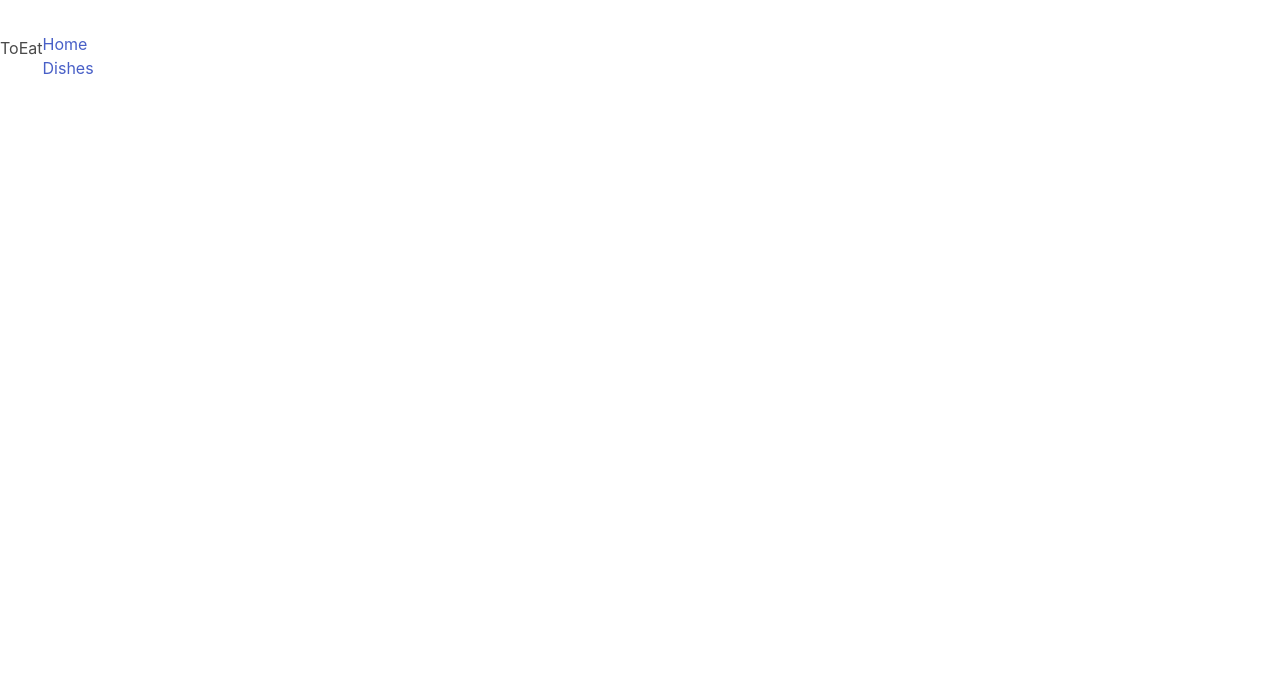
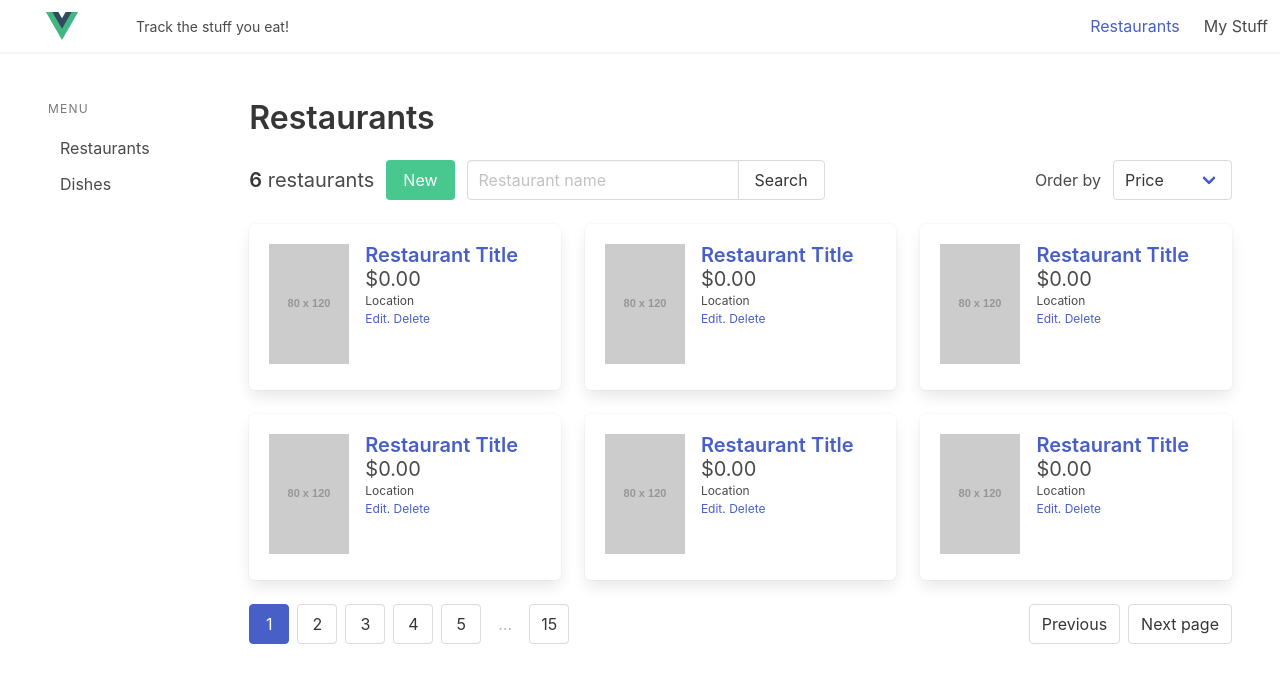
Before and after one commit to bencodezen/toEat, a Vue app: page /restaurants in a window 1280 px wide. Before the commit this address had no page. Shown: the top 682 px of the page. Built offline with nearby package versions, Linux system fonts and the light colour scheme.

Commit message:
feature: enhance restaurant feature page html

```diff
--- a/index.html
+++ b/index.html
@@ -4,7 +4,8 @@
     <meta charset="UTF-8" />
     <link rel="icon" href="/favicon.ico" />
     <meta name="viewport" content="width=device-width, initial-scale=1.0" />
-    <title>Vite App</title>
+    <title>ToEat - Track the stuff you eat!</title>
+    <link rel="stylesheet" href="https://cdnjs.cloudflare.com/ajax/libs/font-awesome/4.7.0/css/font-awesome.css">
   </head>
   <body>
     <div id="app"></div>
--- a/src/App.vue
+++ b/src/App.vue
@@ -1,82 +1,11 @@
 <script setup lang="ts">
 import { RouterLink, RouterView } from 'vue-router'
-import HelloWorld from './components/HelloWorld.vue'
+import TheNavbar from './components/TheNavbar.vue'
 </script>
 
 <template>
-  <header>
-    <h1>ToEat</h1>
-    <div class="wrapper">
-      <nav>
-        <RouterLink to="/">Home</RouterLink>
-        <RouterLink to="/dishes">Dishes</RouterLink>
-      </nav>
-    </div>
-  </header>
-
+  <TheNavbar />
   <RouterView />
 </template>
 
-<style scoped>
-header {
-  line-height: 1.5;
-  max-height: 100vh;
-}
-
-.logo {
-  display: block;
-  margin: 0 auto 2rem;
-}
-
-nav {
-  width: 100%;
-  font-size: 12px;
-  text-align: center;
-  margin-top: 2rem;
-}
-
-nav a.router-link-exact-active {
-  color: var(--color-text);
-}
-
-nav a.router-link-exact-active:hover {
-  background-color: transparent;
-}
-
-nav a {
-  display: inline-block;
-  padding: 0 1rem;
-  border-left: 1px solid var(--color-border);
-}
-
-nav a:first-of-type {
-  border: 0;
-}
-
-@media (min-width: 1024px) {
-  header {
-    display: flex;
-    place-items: center;
-    padding-right: calc(var(--section-gap) / 2);
-  }
-
-  .logo {
-    margin: 0 2rem 0 0;
-  }
-
-  header .wrapper {
-    display: flex;
-    place-items: flex-start;
-    flex-wrap: wrap;
-  }
-
-  nav {
-    text-align: left;
-    margin-left: -1rem;
-    font-size: 1rem;
-
-    padding: 1rem 0;
-    margin-top: 1rem;
-  }
-}
-</style>
+<style></style>
--- /dev/null
+++ b/src/components/TheNavbar.vue
@@ -0,0 +1,31 @@
+<script setup lang="ts">
+import logo from '../assets/logo.svg'
+</script>
+
+<template>
+  <nav class="navbar has-shadow">
+    <div class="navbar-brand">
+      <router-link to="/" class="navbar-item">
+        <img :src="logo" alt="" width="100" />
+      </router-link>
+      <div class="navbar-burger">
+        <div class="span"></div>
+        <div class="span"></div>
+        <div class="span"></div>
+      </div>
+    </div>
+    <div class="navbar-menu">
+      <div class="navbar-start">
+        <div class="navbar-item">
+          <small>Track the stuff you eat!</small>
+        </div>
+      </div>
+      <div class="navbar-end">
+        <div class="navbar-item"><router-link to="/restaurants">Restaurants</router-link></div>
+        <div class="navbar-item">My Stuff</div>
+      </div>
+    </div>
+  </nav>
+</template>
+
+<style></style>
--- a/src/router/index.ts
+++ b/src/router/index.ts
@@ -16,6 +16,23 @@ const router = createRouter({
       // this generates a separate chunk (About.[hash].js) for this route
       // which is lazy-loaded when the route is visited.
       component: () => import('../views/DishesPage.vue')
+    },
+    {
+      path: '/restaurants',
+      name: 'restaurants',
+      component: () => import('../views/RestaurantsPage.vue'),
+      // children: [
+      //   {
+      //     path: 'new',
+      //     name: 'create-new-restaurant',
+      //     component: () => import('../views/NewRestaurantPage.vue')
+      //   }
+      // ]
+    },
+    {
+      path: '/restaurants/new',
+      name: 'new-restaurant',
+      component: () => import('../views/NewRestaurantPage.vue')
     }
   ]
 })
--- a/src/views/HomeView.vue
+++ b/src/views/HomeView.vue
@@ -1,15 +1,7 @@
-<script setup lang="ts">
-import { useRestaurantStore } from '@/stores/RestaurantStore'
-
-const restaurantStore = useRestaurantStore()
-</script>
+<script setup lang="ts"></script>
 
 <template>
-  <main>
-    <ul>
-      <li v-for="restaurant in restaurantStore.restaurantList" :key="restaurant.name">
-        {{ restaurant.name }}
-      </li>
-    </ul>
+  <main class="section">
+    <h1>Home Page</h1>
   </main>
 </template>
--- /dev/null
+++ b/src/views/NewRestaurantPage.vue
@@ -0,0 +1,70 @@
+<script setup lang="ts"></script>
+
+<template>
+  <main class="section">
+    <nav class="breadcrumb">
+      <ul>
+        <li><a href="#">Restaurants</a></li>
+        <li class="is-active"><a href="#">New Restaurant</a></li>
+      </ul>
+    </nav>
+    <form>
+      <div class="field">
+        <div class="field">
+          <label for="title" class="label">Title</label>
+          <div class="control">
+            <input type="text" class="input is-large" placeholder="e.g. Eat Here" required />
+          </div>
+        </div>
+        <div class="columns is-desktop">
+          <div class="column">
+            <label for="price" class="label">Price</label>
+            <div class="control has-icons-left">
+              <input type="number" class="input" placeholder="e.g. 22.99" required />
+              <span class="icon is-small is-left">
+                <i class="fa fa-dollar"></i>
+              </span>
+            </div>
+          </div>
+          <div class="column">
+            <label for="pages" class="label">Pages</label>
+            <div class="control">
+              <input type="number" class="input" placeholder="e.g., 270" />
+            </div>
+          </div>
+          <div class="column">
+            <label for="" class="label">ISBN</label>
+            <div class="control">
+              <input type="text" class="input" placeholder="e.g., 912873289" required />
+            </div>
+          </div>
+        </div>
+        <div class="field">
+          <label class="label">Cover image</label>
+          <div class="control">
+            <div class="file has-name">
+              <label class="file-label">
+                <input type="file" class="file-input" />
+                <span class="file-cta">
+                  <span class="file-icon">
+                    <i class="fa fa-upload"></i>
+                  </span>
+                  <span class="file-label"> Choose a file… </span>
+                </span>
+                <span class="file-name"> No file chosen </span>
+              </label>
+            </div>
+          </div>
+        </div>
+        <div class="field">
+          <div class="buttons">
+            <button class="button is-medium is-success">Create</button>
+            <button class="button is-medium is-light">Cancel</button>
+          </div>
+        </div>
+      </div>
+    </form>
+  </main>
+</template>
+
+<style></style>
--- /dev/null
+++ b/src/views/RestaurantsPage.vue
@@ -0,0 +1,96 @@
+<script setup lang="ts">
+const list = [1, 2, 3, 4, 5, 6]
+</script>
+
+<template>
+  <main class="section">
+    <div class="columns">
+      <!-- Side Menu -->
+      <div class="column is-4-tablet is-3-desktop is-2-widescreen">
+        <nav class="menu">
+          <p class="menu-label">Menu</p>
+          <ul class="menu-list">
+            <li><a href="#">Restaurants</a></li>
+            <li><a href="#">Dishes</a></li>
+          </ul>
+        </nav>
+      </div>
+      <div class="column">
+        <h1 class="title">Restaurants</h1>
+        <!-- CTA Bar -->
+        <nav class="level">
+          <div class="level-left">
+            <div class="level-item">
+              <p class="subtitle is-5"><strong>6</strong> restaurants</p>
+            </div>
+
+            <p class="level-item">
+              <a href="#" class="button is-success">New</a>
+            </p>
+
+            <div class="level-item is-hidden-tablet-only">
+              <div class="field has-addons">
+                <p class="control">
+                  <input class="input" type="text" placeholder="Restaurant name" />
+                </p>
+                <p class="control">
+                  <button class="button">Search</button>
+                </p>
+              </div>
+            </div>
+          </div>
+
+          <div class="level-right">
+            <div class="level-item">Order by</div>
+            <div class="level-item">
+              <div class="select">
+                <select>
+                  <option>Price</option>
+                  <option>Location</option>
+                </select>
+              </div>
+            </div>
+          </div>
+        </nav>
+        <!-- Display Results -->
+        <div class="columns is-multiline">
+          <div v-for="item in list" class="column is-12-tablet is-6-desktop is-4-widescreen" :key="`item-${item}`">
+            <article class="box">
+              <div class="media">
+                <aside class="media-left">
+                  <img src="https://via.placeholder.com/80x120" alt="" />
+                </aside>
+                <div class="media-content">
+                  <p class="title is-5 is-spaced is-marginless">
+                    <a href="#"> Restaurant Title </a>
+                  </p>
+                  <p class="subtitle is-marginless">$0.00</p>
+                  <div class="content is-small">
+                    Location
+                    <br />
+                    <a href="#">Edit</a>.
+                    <a href="#">Delete</a>
+                  </div>
+                </div>
+              </div>
+            </article>
+          </div>
+        </div>
+        <!-- Pagination -->
+        <nav class="pagination">
+          <a class="pagination-previous" href="#">Previous</a>
+          <a class="pagination-next" href="#">Next page</a>
+          <ul class="pagination-list">
+            <li><a href="#" class="pagination-link is-current">1</a></li>
+            <li><a href="#" class="pagination-link">2</a></li>
+            <li><a href="#" class="pagination-link">3</a></li>
+            <li><a href="#" class="pagination-link">4</a></li>
+            <li><a href="#" class="pagination-link">5</a></li>
+            <li><span class="pagination-ellipsis">&hellip;</span></li>
+            <li><a href="#" class="pagination-link">15</a></li>
+          </ul>
+        </nav>
+      </div>
+    </div>
+  </main>
+</template>
```
